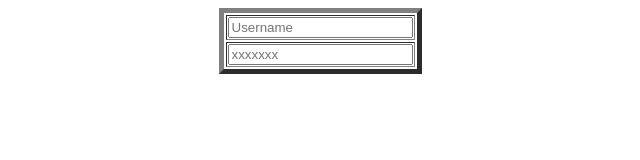
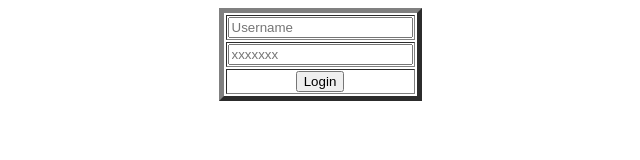
Before and after one commit to OkekeKachi/Login-form, a plain HTML site: page index.html in a window 1280 px wide. Shown: the whole page, without its empty margins (320-960 px from the left). Drawn offline with Linux system fonts and the light colour scheme.

Commit message:
adding of login button

```diff
--- a/index.html
+++ b/index.html
@@ -19,6 +19,13 @@
                     <input type="text" placeholder="xxxxxxx">
                 </td>
             </tr>
+            <tr>
+                <td>
+                    <div align="center">
+                        <input type="button" value="Login">
+                    </div>
+                </td>
+            </tr>
         </table>
 
     </div>
```
